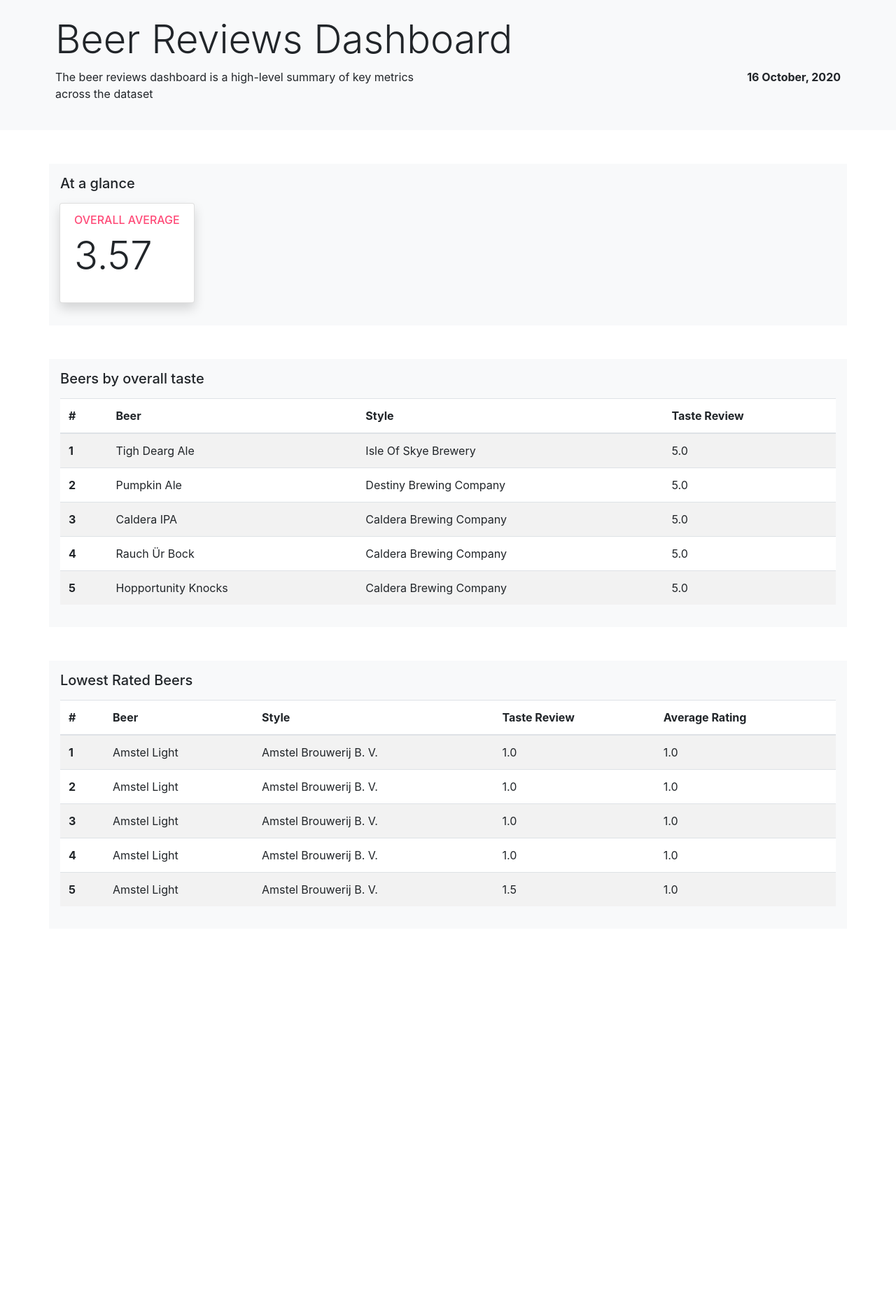
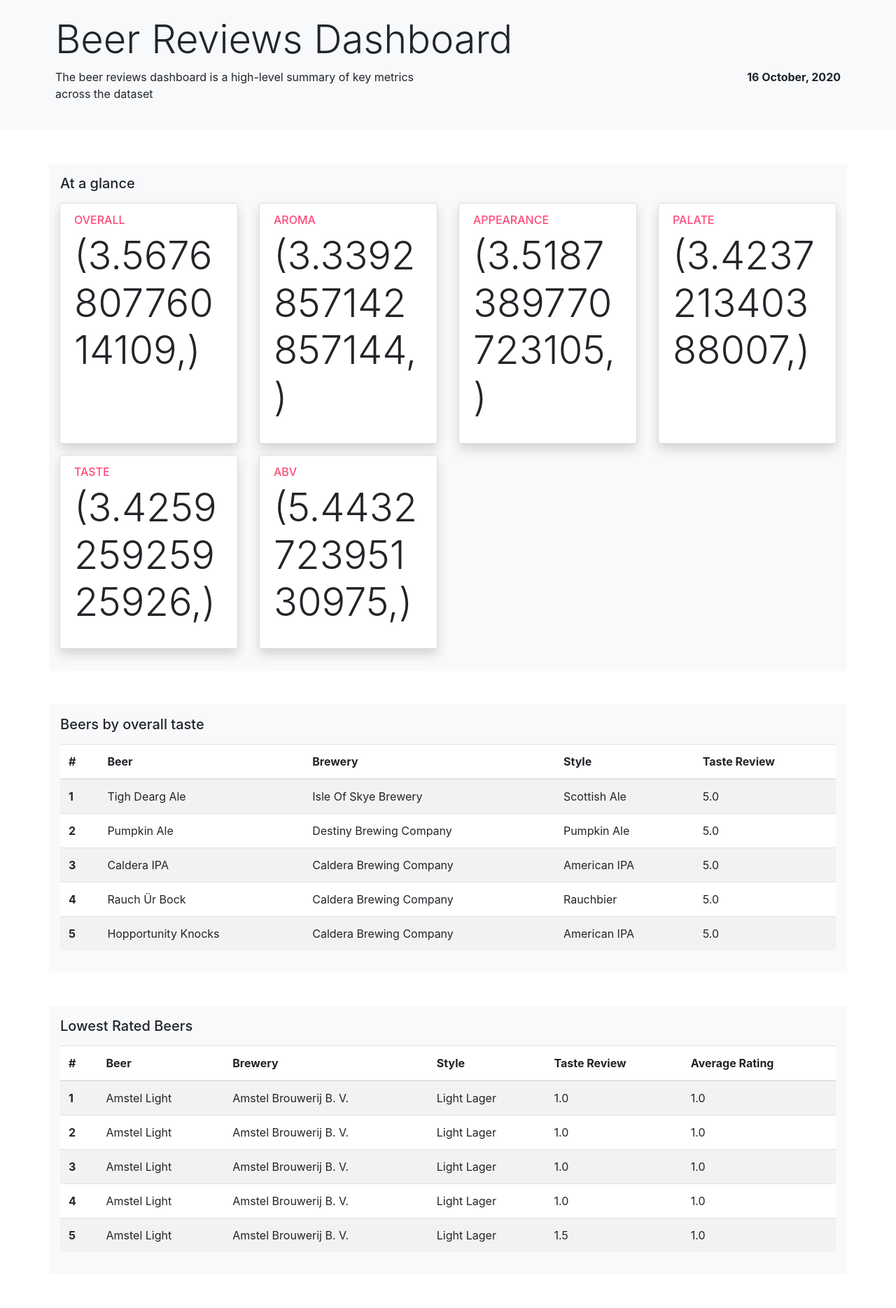
Before and after one commit to mjennings061/bvcodingchallenge-sampleapp, a Flask app: page / in a window 1280 px wide. Shown: the part 123-1992 px from the top of the page at 70% size. Before the commit the page ends 1418 px from the top, so only its background shows below. Run offline with Flask 2, Linux system fonts and the light colour scheme; data comes from the database, SQL or seed files in the repository; some libraries are stand-ins or nearby versions.

Commit message:
Add averages

```diff
--- a/application.py
+++ b/application.py
@@ -9,14 +9,14 @@
 @app.route('/')
 def homepage():
     # HINT: Pass variables through to the HTML using Flask - https://flask.palletsprojects.com/en/1.1.x/quickstart/#rendering-templates
-    overall_avg = get_average_overall_rating()
+    averages = stats_helper.calculate_averages()
     beers_top5_taste = stats_helper.top_five_by_taste()
     beers_bottom5_taste = stats_helper.bottom_five_by_overall()
 
     return render_template(
         'index.html',
         todays_date=datetime.now(),
-        overall_avg=overall_avg,
+        averages=averages,
         beers_top5_taste=beers_top5_taste,
         beers_bottom5_taste=beers_bottom5_taste,
     )
--- a/helpers/stats_helper.py
+++ b/helpers/stats_helper.py
@@ -22,5 +22,18 @@
 
     def calculate_averages(self):
         review_overall = self.database.fetch_one("SELECT AVG(review_overall) FROM reviews")
-        result = None
+        review_aroma = self.database.fetch_one("SELECT AVG(review_aroma) FROM reviews")
+        review_appearance = self.database.fetch_one("SELECT AVG(review_appearance) FROM reviews")
+        review_palate = self.database.fetch_one("SELECT AVG(review_palate) FROM reviews")
+        review_taste = self.database.fetch_one("SELECT AVG(review_taste) FROM reviews")
+        beer_abv = self.database.fetch_one("SELECT AVG(beer_abv) FROM reviews")
+        result = [
+            ['Overall', review_overall],
+            ['Aroma', review_aroma],
+            ['Appearance', review_appearance],
+            ['Palate', review_palate],
+            ['Taste', review_taste],
+            ['ABV', beer_abv],
+        ]
+        print(result[0][1])
         return result
--- a/templates/index.html
+++ b/templates/index.html
@@ -62,17 +62,19 @@
               </div>
               <div class="row row-cols-1 row-cols-sm-2 row-cols-md-4">
                   <!-- HINT: You may want to look at Jinja loops - https://jinja.palletsprojects.com/en/2.11.x/templates/#list-of-control-structures -->
+                  {% for average in averages %}
                       <div class="col d-flex align-items-stretch mb-3">
                         <!-- HINT: Bootstrap cards! - https://getbootstrap.com/docs/4.5/components/card/ -->
                             <div class="card shadow rounded">
                                 <div class="card-body d-flex flex-column">
-                                <h6 class="card-subtitle mb-2 h6 text-radical-red text-uppercase">Overall Average</h6>
-                                <h4 class="card-title display-4">{{'%0.2f'|format(overall_avg|float)}}</h4>
+                                    <h6 class="card-subtitle mb-2 h6 text-radical-red text-uppercase">{{ average[0] }}</h6>
+                                    <h4 class="card-title display-4">{{average[1]}}</h4>
     {#                                <h5 class="mb-5">Subtitle</h5>#}
     {#                                <p class="card-text text-muted mt-auto">Subtitle</p>#}
                                 </div>
                             </div>
                       </div>
+                  {% endfor %}
               </div>
           </div>
       </section>
@@ -89,6 +91,7 @@
                           <tr>
                             <th scope="col">#</th>
                             <th scope="col">Beer</th>
+                            <th scope="col">Brewery</th>
                             <th scope="col">Style</th>
                             <th scope="col">Taste Review</th>
                           </tr>
@@ -100,6 +103,7 @@
                                 <th scope="row">{{ loop.index }}</th>
                                 <td>{{ beer[-3] }}</td>
                                 <td>{{ beer[2] }}</td>
+                                <td>{{ beer[8] }}</td>
                                 <td>{{ beer[-4] }}</td>
                               </tr>
                           {% endfor %}
@@ -123,6 +127,7 @@
                           <tr>
                             <th scope="col">#</th>
                             <th scope="col">Beer</th>
+                            <th scope="col">Brewery</th>
                             <th scope="col">Style</th>
                             <th scope="col">Taste Review</th>
                             <th scope="col">Average Rating</th>
@@ -135,6 +140,7 @@
                                 <th scope="row">{{ loop.index }}</th>
                                 <td>{{ beer[-3] }}</td>
                                 <td>{{ beer[2] }}</td>
+                                <td>{{ beer[8] }}</td>
                                 <td>{{ beer[-4] }}</td>
                                 <td>{{ beer[4] }}</td>
                               </tr>
```
Lines whose indentation alone changed are shown as unchanged.
